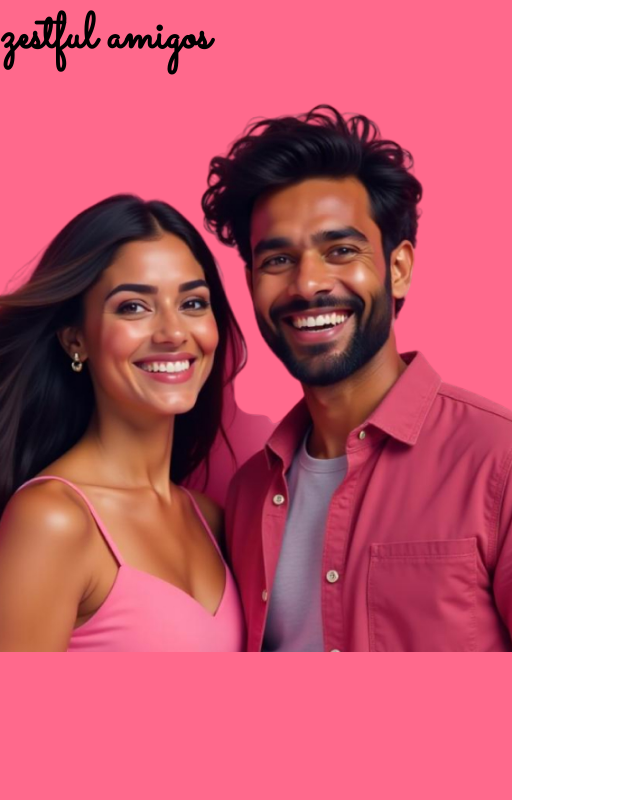
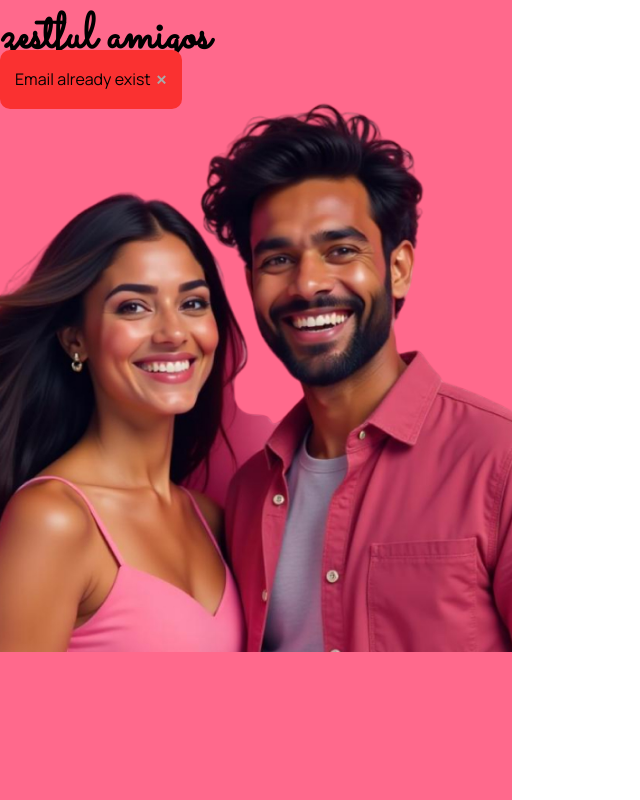
Before and after one commit to sahwaz768/Zestfulamigos-final, a Next.js app: page /user/signup in a window 1280 px wide. Shown: the top 800 px of the page, without its empty margins (0-640 px from the left). Built offline with nearby package versions, Linux system fonts and the light colour scheme; what next-redux-wrapper would draw is missing.

Commit message:
error shown

```diff
--- a/src/app/globals.css
+++ b/src/app/globals.css
@@ -6,20 +6,39 @@ body {
   font-family: var(--font-manrope);
 }
 .invalide-email {
-  display: flex;
-  justify-content: center;
-  position: absolute;
+
+  top: 50px;
+  display: flex;
+
+  position: fixed;
   z-index: 2000;
-  background-color: white;
-  padding: 3px 10px;
-  border-radius: 5px;
-  border-bottom-width: 4px;
-  border-left-width: 4px;
-  border-right-width: 4px;
-  border-color: rgb(248, 60, 60);
+  background-color: rgb(250, 49, 49);
+  padding: 12px 15px;
+  border-radius: 10px;
   text-align: center;
   align-items: center;
-  display: none;
+  gap: 5px;
+  animation: popFromBottom 0.5s ease-in-out;
+
+}
+.showerror{
+  animation: popFromBottom 0.5s ease-in-out;
+}
+.closebtn{
+  color: white;
+  margin-left: auto;
+  font-size: 23px;
+  font-weight: bold;
+  cursor: pointer;
+}
+
+@keyframes popFromBottom {
+  0% {
+    transform: translateY(300px) scale(0);
+  }
+  100% {
+    transform: translateY(0px) scale(1);
+  }
 }
 
 .zestful {
--- a/src/app/layout.jsx
+++ b/src/app/layout.jsx
@@ -1,7 +1,9 @@
+
 import { Sacramento, Manrope } from 'next/font/google';
 import "./globals.css";
 import { GoogleOAuthProvider } from '@react-oauth/google';
 import StoreProvider from './StoreProvider';
+import { ErrorManager } from '@/components/ErrorManager';
 
 const manrope = Manrope({
   weight: ['400', '600'],
@@ -27,8 +29,12 @@ export default function RootLayout({ children }) {
       <body
         className={`${sacramento.variable} ${manrope.variable}`}
       >
+
+
         <GoogleOAuthProvider clientId="224317892665-p9offtd3il7ll89u0bki3jbl184nimre.apps.googleusercontent.com">
+        <ErrorManager>
         {children}
+        </ErrorManager>
         </GoogleOAuthProvider>
       </body>
     </html>
--- /dev/null
+++ b/src/components/ErrorManager.jsx
@@ -0,0 +1,54 @@
+'use client';
+import React, { createContext, useContext, useState } from 'react';
+import { IoIosInformationCircle } from 'react-icons/io';
+
+
+const ErrorContext = createContext();
+
+
+export const ErrorManager = ({ children }) => {
+  const [isErrorVisible, setIsErrorVisible] = useState(false);
+  const [errorMessage, setErrorMessage] = useState('');
+
+
+  const showError = (message = 'Something went wrong!') => {
+    setErrorMessage(message);
+    setIsErrorVisible(true);
+
+
+    setTimeout(() => {
+      setIsErrorVisible(false);
+    }, 2000);
+  };
+
+
+  const hideError = () => {
+    setIsErrorVisible(false);
+  };
+
+  return (
+    <ErrorContext.Provider value={{ showError, hideError }}>
+      {/* Error Window */}
+      {isErrorVisible && (
+        <div className="flex justify-center fixed top-4 left-0 right-0 z-50">
+          <div className="invalide-email">
+            <div className="flex items-center gap-1">
+              <IoIosInformationCircle size={30} color='white' />
+              <span className='text-white font-bold'>{errorMessage}</span>
+              <button
+                className="ml-auto text-xl font-bold cursor-pointer text-white"
+                onClick={hideError}
+              >
+                &times;
+              </button>
+            </div>
+          </div>
+        </div>
+      )}
+      {children}
+    </ErrorContext.Provider>
+  );
+};
+
+
+export const useError = () => useContext(ErrorContext);
```
Also changed, not shown: src/app/page.jsx (+4 -11 lines).
